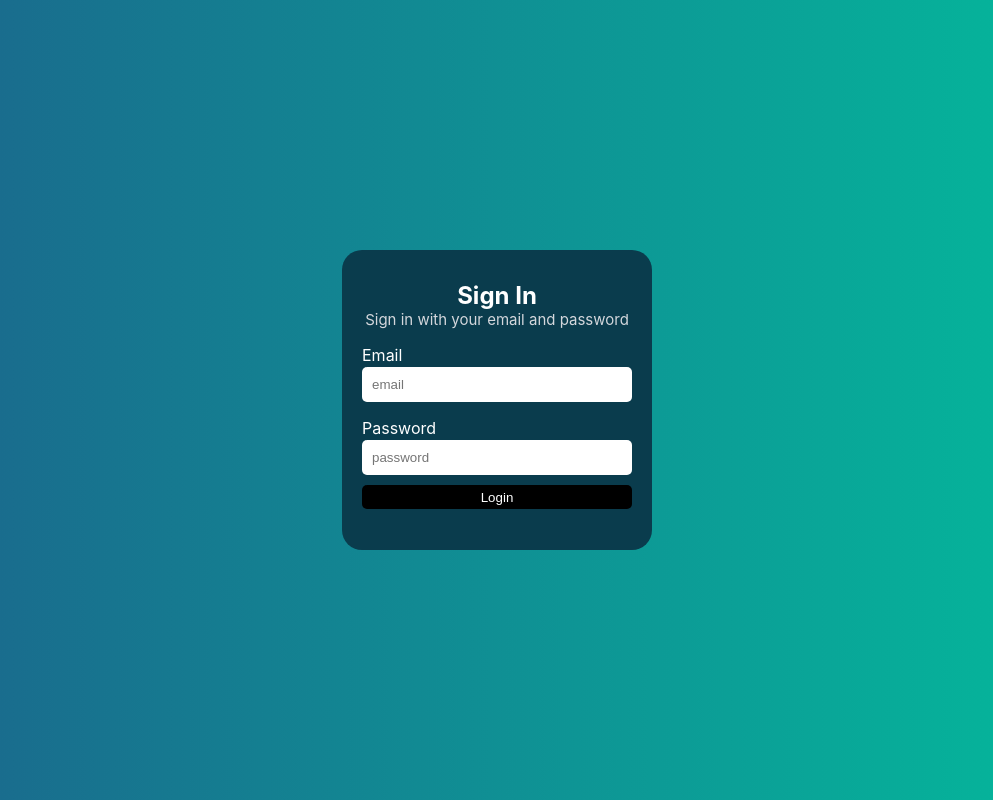
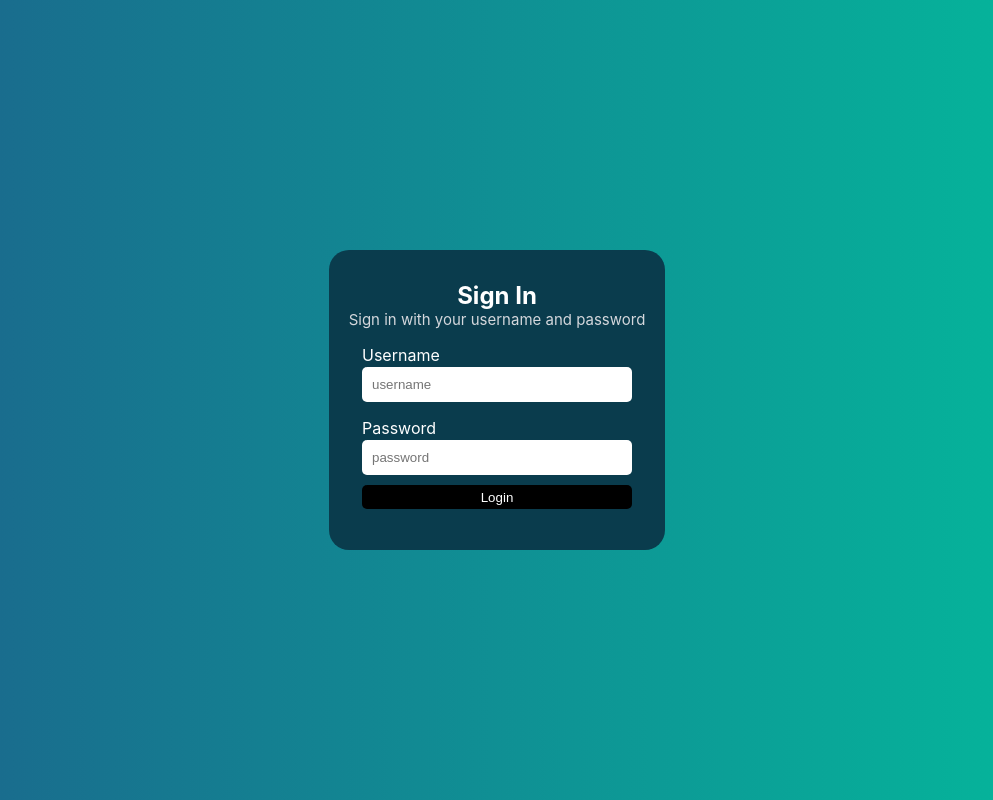
Before and after one commit to CShum28/budget-app, a React (Create React App) app in the folder client/: page /login in a window 1280 px wide. Shown: the whole page, without its empty margins (143-1136 px from the left). Built offline with nearby package versions, Linux system fonts and the light colour scheme.

Commit message:
change email to username

```diff
--- a/client/src/pages/Login.js
+++ b/client/src/pages/Login.js
@@ -48,16 +48,16 @@ function Login(props) {
       <div className="login__content">
         <h2 className="login__header">Sign In</h2>
         <p className="login__header_description">
-          Sign in with your email and password
+          Sign in with your username and password
         </p>
         <form onSubmit={handleSubmit}>
           <div className="login__input">
-            <p>Email</p>
+            <p>Username</p>
             <input
               className=""
               name="email"
               type="text"
-              placeholder="email"
+              placeholder="username"
               value={email}
               onChange={(e) => {
                 setEmail(e.target.value);
@@ -81,7 +81,7 @@ function Login(props) {
         </form>
         {modal && (
           <div className="login__error">
-            Incorrect email or password - try again
+            Incorrect username or password - try again
           </div>
         )}
       </div>
--- a/client/src/pages/SignUp.js
+++ b/client/src/pages/SignUp.js
@@ -37,12 +37,12 @@ function SignUp() {
         <h2 className="signup__header">Sign Up</h2>
         <form onSubmit={handleSubmit}>
           <div className="signup__input">
-            <p>Email</p>
+            <p>Username</p>
             <input
               className=""
               name="email"
               type="text"
-              placeholder="email"
+              placeholder="username"
               value={email}
               onChange={(e) => {
                 setEmail(e.target.value);
```
